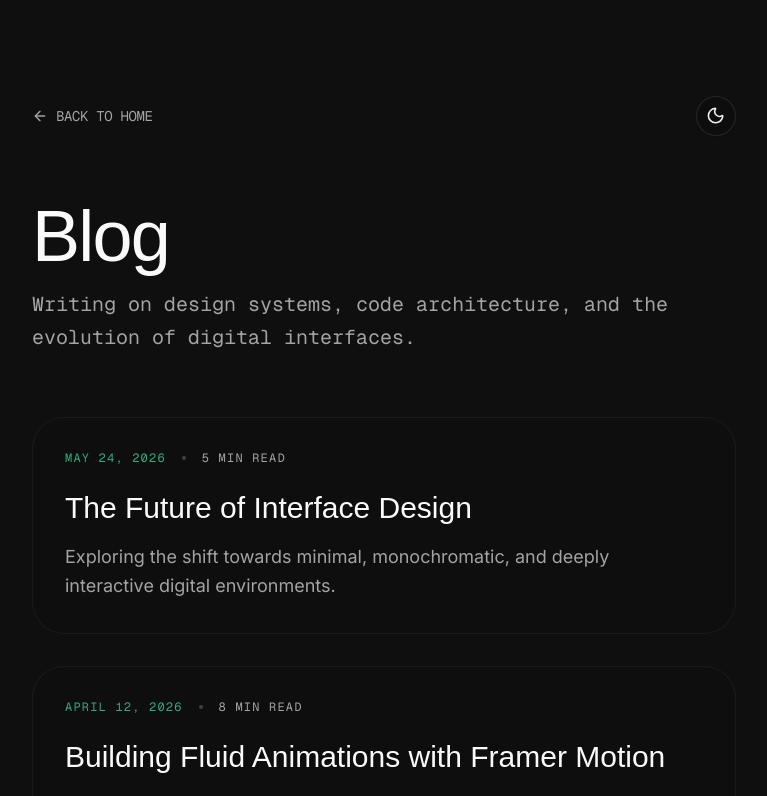
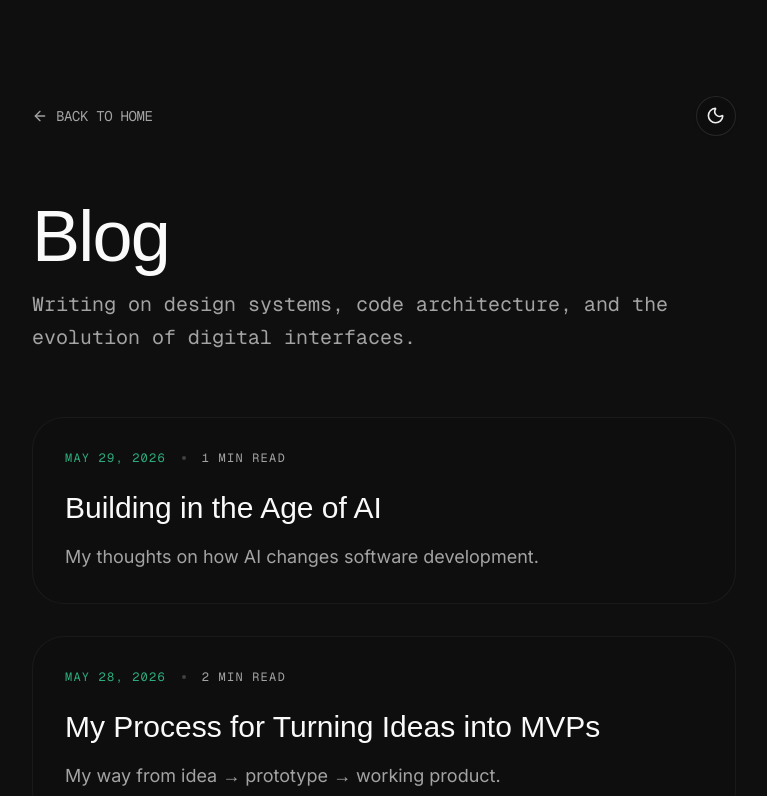
Before and after one commit to rly09/porty-a-portfolio-website, a Next.js app: page /blog in a window 1280 px wide. Shown: the top 796 px of the page, without its empty margins (256-1023 px from the left). Built offline with nearby package versions, Linux system fonts and the light colour scheme; a web font is replaced by a local one.

Commit message:
completed blog part

```diff
--- a/app/blog/page.tsx
+++ b/app/blog/page.tsx
@@ -1,38 +1,129 @@
 "use client";
 
-import { motion } from "framer-motion";
-import { ArrowLeft } from "lucide-react";
+import { motion, AnimatePresence } from "framer-motion";
+import { ArrowLeft, Calendar, Clock } from "lucide-react";
 import Link from "next/link";
+import { useState, useMemo, useEffect } from "react";
 import { ThemeToggle } from "@/components/ui/ThemeToggle";
 import { Footer } from "@/components/Footer";
 
-const posts = [
+type ContentBlock =
+  | { type: "p"; text: string }
+  | { type: "h3"; text: string }
+  | { type: "blockquote"; text: string; author?: string };
+
+interface Post {
+  id: number;
+  title: string;
+  excerpt: string;
+  date: string;
+  content: ContentBlock[];
+}
+
+const rawPosts: Post[] = [
   {
     id: 1,
-    title: "The Future of Interface Design",
-    excerpt: "Exploring the shift towards minimal, monochromatic, and deeply interactive digital environments.",
-    date: "May 24, 2026",
-    readTime: "5 min read",
+    title: "Why I Build Before I Feel Ready",
+    excerpt: "My approach to learning by building real products instead of waiting until I've mastered every technology.",
+    date: "May 27, 2026",
+    content: [
+      { type: "p", text: "There's a common trap in software engineering: the \"Learning Loop.\" It's that feeling that you need to watch just one more tutorial, read one more documentation page, or finish one more course before you can start building something real." },
+      { type: "p", text: "I've found that the most effective way to learn is to dive into the deep end before you're ready. When you build something real, you encounter real problems. You don't just learn how to use a tool; you learn why it exists and when it fails." },
+      { type: "h3", text: "The \"Build-First\" Philosophy" },
+      { type: "p", text: "When I started Bolo AI, I didn't know everything about Supabase or complex Android automation. But I had a goal: a voice assistant that actually worked. Every roadblock became a lesson. Instead of theoretical knowledge, I gained functional expertise." },
+      { type: "p", text: "Building before you're ready forces you to be resourceful. It teaches you how to read documentation for specific solutions, how to debug effectively, and most importantly, how to finish things." },
+      { type: "blockquote", text: "The best way to predict the future is to invent it.", author: "Alan Kay" },
+      { type: "p", text: "Don't wait for permission or perfection. Just start building. The mastery will come from the wreckage of your first few attempts." }
+    ]
   },
   {
     id: 2,
-    title: "Building Fluid Animations with Framer Motion",
-    excerpt: "A deep dive into creating natural, spring-based interactions in React applications.",
-    date: "April 12, 2026",
-    readTime: "8 min read",
+    title: "My Process for Turning Ideas into MVPs",
+    excerpt: "My way from idea → prototype → working product.",
+    date: "May 28, 2026",
+    content: [
+      { type: "p", text: "Every great product starts as a messy idea. The difference between a dreamer and a builder is the process of refinement. Here’s how I take a concept from a fleeting thought to a functional Minimum Viable Product (MVP)." },
+      { type: "h3", text: "Step 1: Problem Definition" },
+      { type: "p", text: "I never start with a feature; I start with a pain point. What is annoying? What takes too long? If I'm building it for myself, I'm the first customer. If I can't explain the problem in one sentence, I haven't defined it well enough." },
+      { type: "h3", text: "Step 2: Scoping (The Art of Saying No)" },
+      { type: "p", text: "An MVP should be minimal. I list all the \"cool\" features and then cut 80% of them. If the core functionality doesn't provide value on its own, the extra features won't save it. For SyncMind, the core was just \"transfer text between LLMs.\" Everything else came later." },
+      { type: "h3", text: "Step 3: Rapid Prototyping" },
+      { type: "p", text: "I don't worry about perfect architecture in the first week. I use tools that let me move fast—Flutter for mobile, Next.js for web, and Supabase for the backend. The goal is to see it working on a device as soon as possible." },
+      { type: "p", text: "The feedback loop is everything. Once you have an MVP, you're no longer guessing; you're iterating based on reality." }
+    ]
   },
   {
     id: 3,
-    title: "Why Minimalism Matters in Code",
-    excerpt: "How writing less code often leads to more robust, maintainable, and beautiful software.",
-    date: "March 03, 2026",
-    readTime: "4 min read",
+    title: "Building in the Age of AI",
+    excerpt: "My thoughts on how AI changes software development.",
+    date: "May 29, 2026",
+    content: [
+      { type: "p", text: "AI isn't going to replace developers, but developers who use AI will replace those who don't. We are entering a new era of \"Augmented Development\" where the barrier to entry is lower, but the ceiling for quality is higher." },
+      { type: "h3", text: "The Shifting Skillset" },
+      { type: "p", text: "In the past, knowing syntax was a massive competitive advantage. Today, syntax is a commodity. The real value has shifted to architecture, system design, and prompt engineering. You need to know what to build more than how to type it." },
+      { type: "p", text: "I use AI as a high-powered intern. It handles the boilerplate, suggests optimizations, and explains obscure bugs. This frees me up to focus on the user experience and the core logic that makes a product unique." },
+      { type: "h3", text: "The Danger of \"Lazy Coding\"" },
+      { type: "p", text: "The risk is relying too much on generated code without understanding it. If you can't debug what the AI wrote, you don't own the project—it owns you. We must remain the architects, not just the assemblers." },
+      { type: "p", text: "The future belongs to the builders who can orchestrate these powerful tools to create experiences that were previously impossible for a single developer to build." }
+    ]
   }
 ];
 
+function calculateReadTime(content: ContentBlock[]): string {
+  const wordsPerMinute = 200;
+  const totalWords = content.reduce((acc, block) => acc + block.text.split(/\s+/).length, 0);
+  const minutes = Math.ceil(totalWords / wordsPerMinute);
+  return `${minutes} min read`;
+}
+
+function renderContent(content: ContentBlock[]) {
+  return content.map((block, idx) => {
+    switch (block.type) {
+      case "p":
+        return <p key={idx}>{block.text}</p>;
+      case "h3":
+        return <h3 key={idx} className="text-2xl font-display text-mono-950 dark:text-mono-50 mt-8 mb-4">{block.text}</h3>;
+      case "blockquote":
+        return (
+          <blockquote key={idx} className="border-l-4 border-accent-emerald bg-accent-emerald/5 py-4 px-6 rounded-r-xl italic text-mono-700 dark:text-mono-300 my-8">
+            &quot;{block.text}&quot;
+            {block.author && <span className="block mt-2 text-sm font-mono not-italic text-mono-500">— {block.author}</span>}
+          </blockquote>
+        );
+      default:
+        return null;
+    }
+  });
+}
+
 export default function BlogPage() {
+  const [selectedPost, setSelectedPost] = useState<(Post & { readTime: string }) | null>(null);
+
+  const posts = useMemo(() => {
+    return rawPosts
+      .map(post => ({
+        ...post,
+        readTime: calculateReadTime(post.content)
+      }))
+      .sort((a, b) => new Date(b.date).getTime() - new Date(a.date).getTime());
+  }, []);
+
+  // Scroll to top when post is selected
+  useEffect(() => {
+    window.scrollTo(0, 0);
+  }, [selectedPost]);
+
   return (
     <div className="min-h-screen p-6 md:p-12 lg:p-24 max-w-4xl mx-auto">
+      <AnimatePresence mode="wait">
+        {!selectedPost ? (
+          <motion.div
+            key="list"
+            initial={{ opacity: 0, x: -20 }}
+            animate={{ opacity: 1, x: 0 }}
+            exit={{ opacity: 0, x: 20 }}
+            transition={{ duration: 0.3 }}
+          >
             <nav className="flex items-center justify-between mb-16">
               <Link
                 href="/"
@@ -60,6 +151,7 @@ export default function BlogPage() {
                   initial={{ opacity: 0, y: 20 }}
                   animate={{ opacity: 1, y: 0 }}
                   transition={{ delay: idx * 0.1 }}
+                  onClick={() => setSelectedPost(post)}
                   className="group block p-8 rounded-[2rem] bg-white/5 dark:bg-black/5 border border-black/5 dark:border-white/5 hover:bg-white/10 dark:hover:bg-black/10 transition-colors cursor-pointer"
                 >
                   <div className="flex items-center gap-4 font-mono text-[10px] md:text-xs text-mono-500 dark:text-mono-400 mb-6 uppercase tracking-widest">
@@ -77,6 +169,65 @@ export default function BlogPage() {
               ))}
             </div>
             <Footer />
+          </motion.div>
+        ) : (
+          <motion.div
+            key="detail"
+            initial={{ opacity: 0, x: 20 }}
+            animate={{ opacity: 1, x: 0 }}
+            exit={{ opacity: 0, x: -20 }}
+            transition={{ duration: 0.3 }}
+            className="pb-12"
+          >
+            <nav className="flex items-center justify-between mb-16">
+              <button
+                onClick={() => setSelectedPost(null)}
+                className="flex items-center gap-2 text-mono-600 dark:text-mono-400 hover:text-mono-950 dark:hover:text-mono-50 transition-colors font-mono text-sm tracking-tight"
+              >
+                <ArrowLeft className="w-4 h-4" />
+                <span>BACK TO BLOG</span>
+              </button>
+              <ThemeToggle />
+            </nav>
+
+            <article>
+              <header className="mb-12">
+                <div className="flex items-center gap-4 font-mono text-xs text-mono-500 mb-6 uppercase tracking-widest">
+                  <span className="flex items-center gap-1.5 text-accent-emerald">
+                    <Calendar className="w-3.5 h-3.5" />
+                    {selectedPost.date}
+                  </span>
+                  <span className="w-1 h-1 rounded-full bg-mono-300 dark:bg-mono-700" />
+                  <span className="flex items-center gap-1.5">
+                    <Clock className="w-3.5 h-3.5" />
+                    {selectedPost.readTime}
+                  </span>
+                </div>
+                <h1 className="text-4xl md:text-6xl lg:text-7xl font-display text-mono-950 dark:text-mono-50 mb-8 leading-tight">
+                  {selectedPost.title}
+                </h1>
+                <p className="text-xl md:text-2xl font-mono text-mono-400 italic leading-relaxed border-l-2 border-mono-200 dark:border-mono-800 pl-6">
+                  {selectedPost.excerpt}
+                </p>
+              </header>
+
+              <div className="font-mono text-mono-600 dark:text-mono-400 text-lg leading-relaxed max-w-none space-y-6">
+                {renderContent(selectedPost.content)}
+              </div>
+            </article>
+            <div className="mt-24 pt-12 border-t border-black/5 dark:border-white/5">
+              <button
+                onClick={() => setSelectedPost(null)}
+                className="group flex items-center gap-3 text-mono-400 hover:text-mono-950 dark:hover:text-mono-50 transition-colors font-mono uppercase tracking-widest text-sm"
+              >
+                <ArrowLeft className="w-4 h-4 group-hover:-translate-x-1 transition-transform" />
+                <span>BACK TO ALL POSTS</span>
+              </button>
+            </div>
+            <Footer />
+          </motion.div>
+        )}
+      </AnimatePresence>
     </div>
   );
 }
```
Lines whose indentation alone changed are shown as unchanged.
